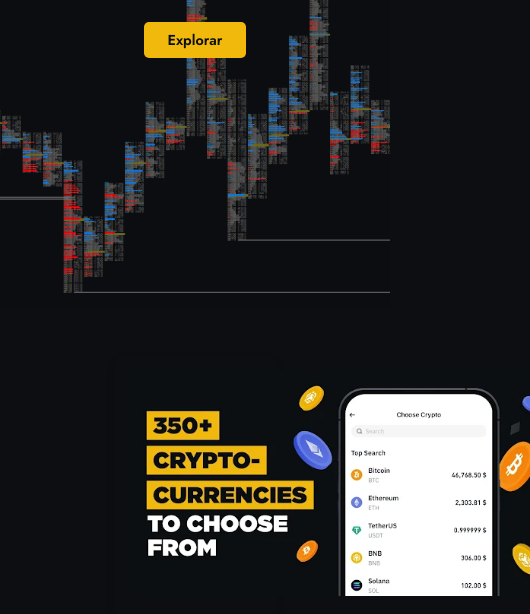
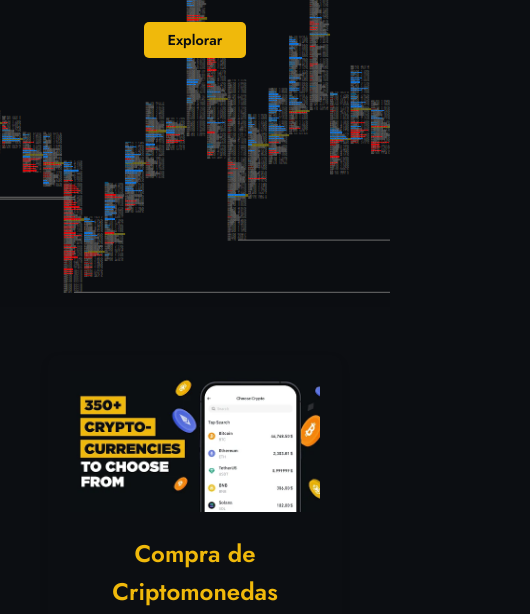
Before and after one commit to SantiagoIturriVargasUCB/ui-clone, a plain HTML site: page index.html in a window 390 px wide. Shown: the part 474-1088 px from the top of the page, 530 px wide, since content can reach past the window. Drawn offline with Linux system fonts and the light colour scheme.

Commit message:
modify responsive styles

```diff
--- a/styles/header.css
+++ b/styles/header.css
@@ -42,15 +42,15 @@ header nav ul li a {
     color: #f0b90b;
 }
 
-/* Responsive Menu for iPhone 14 and iPad */
+/* Responsive Menu */
 @media (max-width: 820px) {
     header nav ul {
         display: none;
         flex-direction: column;
         position: absolute;
         top: 60px;
-        right: 0;
-        width: 100%;
+        right: 0; /* Posicionado al borde derecho */
+        width: 50%; /* Ajustado para no ocupar toda la pantalla */
         background-color: #0c0e12;
         text-align: center;
         padding: 1rem 0;
--- a/styles/hero.css
+++ b/styles/hero.css
@@ -50,6 +50,20 @@
     background-color: #d1a40a;
 }
 
+body::before {
+    content: "";
+    background-image: url('../assets/hero-image.png'); /* La imagen como fondo */
+    background-size: cover;
+    background-position: center;
+    position: absolute;
+    top: 0;
+    left: 0;
+    width: 100%;
+    height: 100vh; /* Cubre el header y hero */
+    z-index: -1;
+    opacity: 0.9;
+}
+
 /* Responsividad para iPad (768px - 820px) */
 @media (min-width: 768px) and (max-width: 820px) {
     .hero {
@@ -64,6 +78,9 @@
     .hero .btn {
         padding: 0.65rem 1.8rem;
         font-size: 1rem;
+    }
+    body::before {
+        background-position: top; /* Ajusta posición en iPad */
     }
 }
 
@@ -82,4 +99,7 @@
         padding: 0.5rem 1.5rem;
         font-size: 0.9rem;
     }
+    body::before {
+        background-size: cover;
+    }
 }
--- a/styles/services.css
+++ b/styles/services.css
@@ -26,7 +26,8 @@
 .service:nth-child(3) { animation-delay: 0.6s; }
 
 .service img {
-    width: 400px;
+    width: 100%; /* Ajuste para que la imagen ocupe el ancho disponible */
+    max-width: 300px; /* Límite máximo para grandes pantallas */
     height: auto;
     margin-bottom: 1rem;
     transition: transform 0.3s ease;
@@ -61,14 +62,14 @@
 
 /* Services Section en iPhone 14 */
 @media (max-width: 390px) {
-    .service {
-        width: 50%;
+    .service img {
+        max-width: 250px;
     }
 }
 
 /* Services Section en iPad */
 @media (min-width: 768px) and (max-width: 820px) {
-    .service {
-        width: 45%;
+    .service img {
+        max-width: 280px;
     }
 }
```
